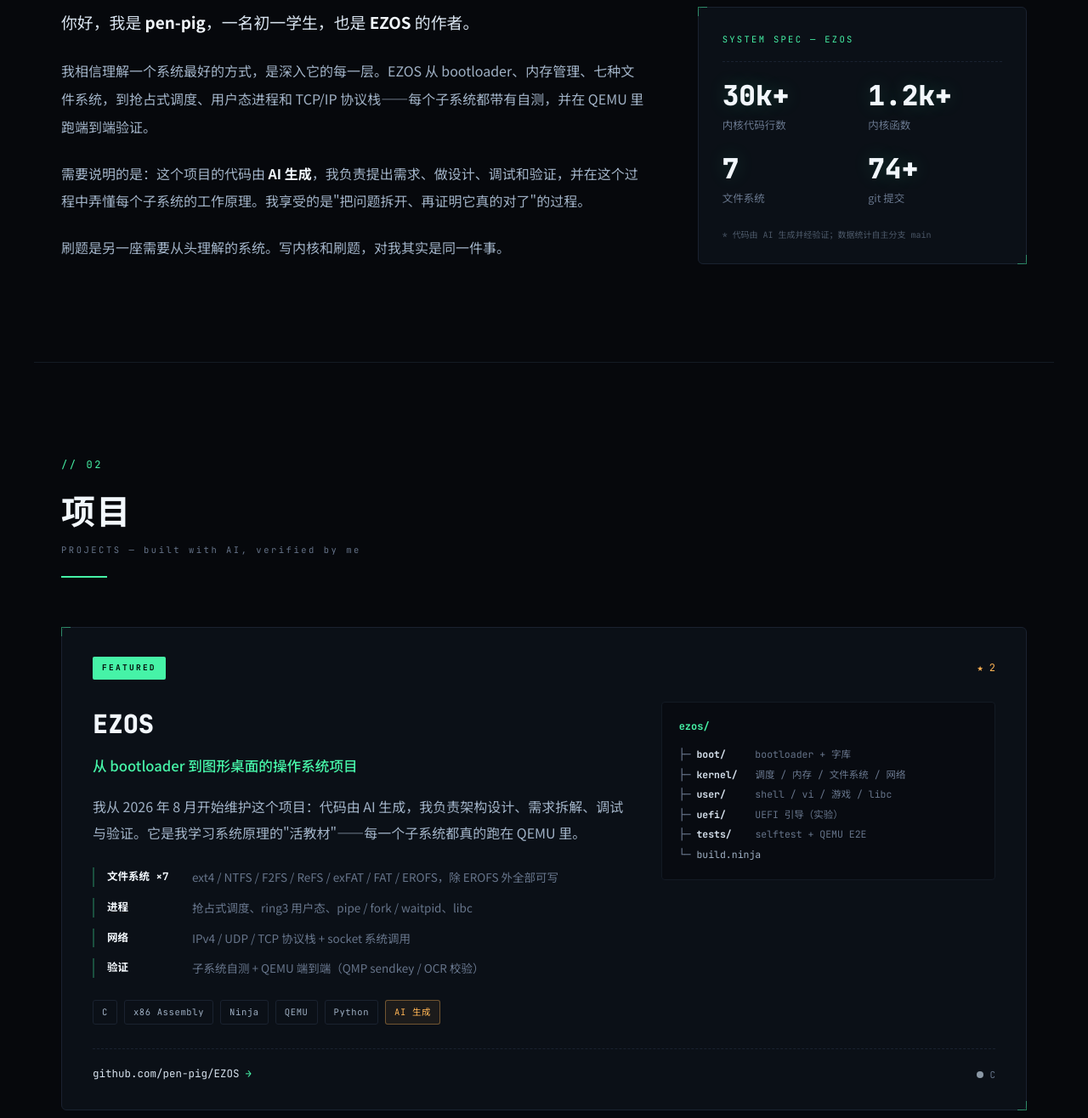
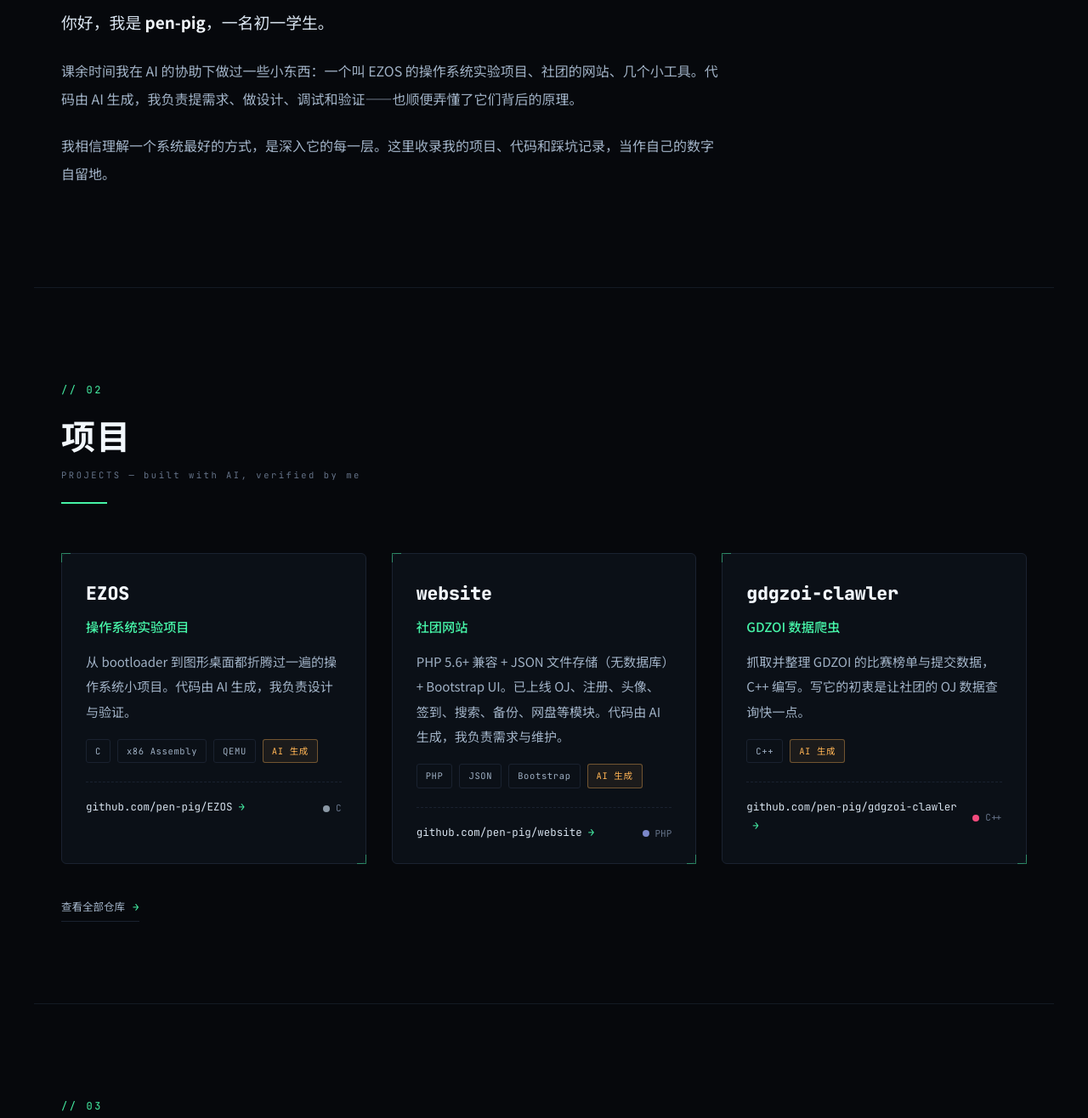
Before and after one commit to pen-pig/pen-pig.github.io, a plain HTML site: page index.html in a window 1280 px wide. Shown: the part 1160-2476 px from the top of the page at 85% size. Drawn offline with Linux system fonts and the light colour scheme.

Commit message:
content: EZOS 内容降权，一笔带过
- 关于章节删除 EZOS 规格卡与技术栈整段，改为并列小项目之一的一句话介绍
- 项目区 EZOS 由 FEATURED 大卡（含文件树/特性列表）降级为普通卡，与 website、gdgzoi-clawler 三卡平级
- hero bio / role / CURRENTLY 去掉 EZOS 强调；title 与 meta 不再以"EZOS 作者"定位
- boot log 终端保留终端美学，内容替换为通用欢迎序列，不再罗列内核技术细节
- ticker 替换为通用条目；导航与页脚 logo 去 ezos 字样

```diff
--- a/assets/css/style.css
+++ b/assets/css/style.css
@@ -527,10 +527,11 @@ b, strong { font-weight: 700; color: var(--text-strong); }
    ============================================================ */
 .about-grid {
   display: grid;
-  grid-template-columns: 1.28fr 0.72fr;
-  gap: 60px;
+  grid-template-columns: 1fr;
+  gap: 44px;
   align-items: start;
 }
+.about-text { max-width: 780px; }
 
 .about-text p {
   color: var(--dim);
@@ -728,7 +729,7 @@ b, strong { font-weight: 700; color: var(--text-strong); }
 
 .proj-row {
   display: grid;
-  grid-template-columns: 1fr 1fr;
+  grid-template-columns: repeat(3, 1fr);
   gap: 30px;
   margin-bottom: 34px;
 }
@@ -938,6 +939,7 @@ b, strong { font-weight: 700; color: var(--text-strong); }
   .about-grid { grid-template-columns: 1fr; gap: 44px; }
   .spec { position: static; }
   .proj-featured-grid { grid-template-columns: 1fr; gap: 30px; }
+  .proj-row { grid-template-columns: 1fr 1fr; }
   .oi-grid { grid-template-columns: 1fr; gap: 34px; }
 }
 
--- a/index.html
+++ b/index.html
@@ -3,10 +3,10 @@
 <head>
   <meta charset="UTF-8">
   <meta name="viewport" content="width=device-width, initial-scale=1.0">
-  <title>pen-pig · EZOS 作者的个人主页</title>
-  <meta name="description" content="pen-pig：初一学生、EZOS 作者、洛谷 OI 选手（UID 1860966）。项目代码由 AI 生成，我负责需求、设计与验证。这里收录我的项目与折腾记录。">
-  <meta property="og:title" content="pen-pig · EZOS 作者的个人主页">
-  <meta property="og:description" content="初一学生 · EZOS 作者 · 洛谷 OI 选手（UID 1860966）。代码由 AI 生成，我负责设计与验证。">
+  <title>pen-pig 的个人主页</title>
+  <meta name="description" content="pen-pig：初一学生、洛谷 OI 选手（UID 1860966）。项目代码由 AI 生成，我负责需求、设计与验证。这里收录我的项目与折腾记录。">
+  <meta property="og:title" content="pen-pig 的个人主页">
+  <meta property="og:description" content="初一学生 · 洛谷 OI 选手（UID 1860966）。代码由 AI 生成，我负责设计与验证。">
   <meta property="og:type" content="website">
   <meta property="og:url" content="https://pen-pig.github.io/">
   <meta name="theme-color" content="#06080c">
@@ -23,7 +23,7 @@
   <!-- ============ 导航 ============ -->
   <header class="nav" id="top">
     <a class="nav-logo" href="#top" aria-label="回到顶部">
-      <span class="nav-user">pen-pig@ezos</span><span class="nav-colon">:</span><span class="nav-path">~</span><span class="nav-dollar">$</span>
+      <span class="nav-user">pen-pig@home</span><span class="nav-colon">:</span><span class="nav-path">~</span><span class="nav-dollar">$</span>
     </a>
     <nav class="nav-links" aria-label="页面导航">
       <a href="#about" data-nav="about"><i>01</i>关于</a>
@@ -44,8 +44,8 @@
         <div class="hero-id">
           <p class="tape"><span>PERSONAL HOMEPAGE</span><span class="tape-dim">// EST.2026</span></p>
           <h1 class="hero-name"><span id="heroName">pen-pig</span><span class="caret" aria-hidden="true"></span></h1>
-          <p class="hero-role">初一学生 · EZOS 作者 · OI 选手</p>
-          <p class="hero-bio">我在 AI 的协助下从 bootloader 开始搭建一个操作系统，课余在洛谷刷题。这里是我的数字自留地——项目、代码与踩坑记录，都放在这儿。</p>
+          <p class="hero-role">初一学生 · OI 选手 · 爱折腾代码</p>
+          <p class="hero-bio">课余写代码、刷题，也在 AI 的协助下维护几个小项目。这里是我的数字自留地——项目、代码与踩坑记录，都放在这儿。</p>
           <div class="hero-cta">
             <a class="btn btn-primary" href="#projects">查看项目<i aria-hidden="true">→</i></a>
             <a class="btn btn-ghost" href="https://www.luogu.com.cn/user/1860966" target="_blank" rel="noopener noreferrer">洛谷 · UID 1860966</a>
@@ -53,7 +53,7 @@
           <ul class="hero-meta">
             <li><span>STATUS</span><b class="ok">ONLINE</b></li>
             <li><span>LOCATION</span><b>中国 · GMT+8</b></li>
-            <li><span>CURRENTLY</span><b>EZOS + 刷题</b></li>
+            <li><span>CURRENTLY</span><b>刷题 + 折腾小项目</b></li>
           </ul>
         </div>
 
@@ -61,21 +61,18 @@
           <div class="term panel">
             <div class="term-bar">
               <span class="term-dots" aria-hidden="true"><i></i><i></i><i></i></span>
-              <span class="term-title">ezos@pen-pig: ~/boot.log</span>
+              <span class="term-title">pen-pig: ~/boot.log</span>
               <span class="term-size">80×24</span>
             </div>
             <div class="term-body" id="bootLog">
-              <p><span class="t">[    0.000000]</span> EZOS kernel 1.0.0 booting ...</p>
-              <p><span class="t">[    0.004182]</span> scheduler: preemptive, 8 task slots</p>
-              <p><span class="t">[    0.118937]</span> memory: pmm pool 0xA00000-0x1000000 online</p>
-              <p><span class="t">[    0.402516]</span> fs: ext4 ntfs f2fs refs exfat fat mounted</p>
-              <p><span class="t">[    1.033204]</span> net: ipv4 / udp / tcp / socket up</p>
-              <p><span class="t">[    1.871550]</span> userland: pipe fork waitpid libc ready</p>
-              <p><span class="t">[    2.530118]</span> gui: desktop online</p>
+              <p><span class="t">[    0.000000]</span> booting pen-pig.homepage ...</p>
+              <p><span class="t">[    0.004182]</span> loading: curiosity, code, coffee</p>
+              <p><span class="t">[    0.118937]</span> mounting /projects /notes /memories</p>
+              <p><span class="t">[    1.033204]</span> net: luogu uid 1860966 online</p>
               <p class="ok"><span class="t">[    3.000000]</span> login: pen-pig — welcome home ✓</p>
             </div>
           </div>
-          <p class="fig-cap">FIG.01 — EZOS 启动序列，boot log 风格还原</p>
+          <p class="fig-cap">FIG.01 — 终端美学，boot log 风格</p>
         </div>
 
       </div>
@@ -85,7 +82,7 @@
     <!-- ============ TICKER ============ -->
     <div class="ticker" aria-hidden="true">
       <div class="ticker-track" id="tickerTrack">
-        <span>EZOS KERNEL — 7 FILESYSTEMS</span><b>//</b><span>PREEMPTIVE SCHEDULER</span><b>//</b><span>RING3 USERLAND</span><b>//</b><span>TCP/IP STACK</span><b>//</b><span>LUOGU UID 1860966</span><b>//</b><span>CODE BY AI — VERIFIED BY ME</span><b>//</b><span>QEMU E2E TESTED</span><b>//</b>
+        <span>HELLO WORLD</span><b>//</b><span>LUOGU UID 1860966</span><b>//</b><span>CODE BY AI — VERIFIED BY ME</span><b>//</b><span>LEARNING BY BUILDING</span><b>//</b><span>EST. 2026</span><b>//</b><span>MADE WITH CURIOSITY</span><b>//</b>
       </div>
     </div>
 
@@ -98,33 +95,10 @@
       </header>
       <div class="about-grid">
         <div class="about-text reveal">
-          <p class="lead">你好，我是 <strong>pen-pig</strong>，一名初一学生，也是 <strong>EZOS</strong> 的作者。</p>
-          <p>我相信理解一个系统最好的方式，是深入它的每一层。EZOS 从 bootloader、内存管理、七种文件系统，到抢占式调度、用户态进程和 TCP/IP 协议栈——每个子系统都带有自测，并在 QEMU 里跑端到端验证。</p>
-          <p>需要说明的是：这个项目的代码由 <strong>AI 生成</strong>，我负责提出需求、做设计、调试和验证，并在这个过程中弄懂每个子系统的工作原理。我享受的是"把问题拆开、再证明它真的对了"的过程。</p>
-          <p>刷题是另一座需要从头理解的系统。写内核和刷题，对我其实是同一件事。</p>
+          <p class="lead">你好，我是 <strong>pen-pig</strong>，一名初一学生。</p>
+          <p>课余时间我在 AI 的协助下做过一些小东西：一个叫 EZOS 的操作系统实验项目、社团的网站、几个小工具。代码由 AI 生成，我负责提需求、做设计、调试和验证——也顺便弄懂了它们背后的原理。</p>
+          <p>我相信理解一个系统最好的方式，是深入它的每一层。这里收录我的项目、代码和踩坑记录，当作自己的数字自留地。</p>
         </div>
-        <aside class="spec panel reveal">
-          <div class="spec-title">SYSTEM SPEC — EZOS</div>
-          <div class="spec-grid">
-            <div class="spec-item">
-              <b class="spec-num" data-target="30" data-suffix="k+">30k+</b>
-              <span>内核代码行数</span>
-            </div>
-            <div class="spec-item">
-              <b class="spec-num" data-target="1.2" data-suffix="k+">1.2k+</b>
-              <span>内核函数</span>
-            </div>
-            <div class="spec-item">
-              <b class="spec-num" data-target="7">7</b>
-              <span>文件系统</span>
-            </div>
-            <div class="spec-item">
-              <b class="spec-num" data-target="74" data-suffix="+">74+</b>
-              <span>git 提交</span>
-            </div>
-          </div>
-          <p class="spec-note">* 代码由 AI 生成并经验证；数据统计自主分支 main</p>
-        </aside>
       </div>
     </section>
 
@@ -136,36 +110,14 @@
         <p class="sec-sub">PROJECTS — built with AI, verified by me</p>
       </header>
 
-      <article class="proj-featured panel reveal">
-        <div class="proj-banner">
-          <span class="proj-flag">FEATURED</span>
-          <span class="proj-stars" title="GitHub Stars">★ 2</span>
-        </div>
-        <div class="proj-featured-grid">
-          <div class="proj-featured-main">
+      <div class="proj-row">
+        <article class="proj panel reveal">
           <h3 class="proj-name">EZOS</h3>
-            <p class="proj-tagline">从 bootloader 到图形桌面的操作系统项目</p>
-            <p class="proj-desc">我从 2026 年 8 月开始维护这个项目：代码由 AI 生成，我负责架构设计、需求拆解、调试与验证。它是我学习系统原理的"活教材"——每一个子系统都真的跑在 QEMU 里。</p>
-            <ul class="proj-feats">
-              <li><b>文件系统 ×7</b><span>ext4 / NTFS / F2FS / ReFS / exFAT / FAT / EROFS，除 EROFS 外全部可写</span></li>
-              <li><b>进程</b><span>抢占式调度、ring3 用户态、pipe / fork / waitpid、libc</span></li>
-              <li><b>网络</b><span>IPv4 / UDP / TCP 协议栈 + socket 系统调用</span></li>
-              <li><b>验证</b><span>子系统自测 + QEMU 端到端（QMP sendkey / OCR 校验）</span></li>
-            </ul>
+          <p class="proj-tagline">操作系统实验项目</p>
+          <p class="proj-desc">从 bootloader 到图形桌面都折腾过一遍的操作系统小项目。代码由 AI 生成，我负责设计与验证。</p>
           <div class="proj-tags">
-              <span>C</span><span>x86 Assembly</span><span>Ninja</span><span>QEMU</span><span>Python</span>
+            <span>C</span><span>x86 Assembly</span><span>QEMU</span>
             <span class="chip chip-ai">AI 生成</span>
-            </div>
-          </div>
-          <div class="proj-tree" aria-hidden="true">
-            <div class="tree-title">ezos/</div>
-            <pre>├─ <span class="tree-dir">boot/</span>     bootloader + 字库
-├─ <span class="tree-dir">kernel/</span>   调度 / 内存 / 文件系统 / 网络
-├─ <span class="tree-dir">user/</span>     shell / vi / 游戏 / libc
-├─ <span class="tree-dir">uefi/</span>     UEFI 引导（实验）
-├─ <span class="tree-dir">tests/</span>    selftest + QEMU E2E
-└─ <span class="tree-file">build.ninja</span></pre>
-          </div>
           </div>
           <div class="proj-foot">
             <a class="proj-link" href="https://github.com/pen-pig/EZOS" target="_blank" rel="noopener noreferrer">github.com/pen-pig/EZOS<i aria-hidden="true">→</i></a>
@@ -173,7 +125,6 @@
           </div>
         </article>
 
-      <div class="proj-row">
         <article class="proj panel reveal">
           <h3 class="proj-name">website</h3>
           <p class="proj-tagline">社团网站</p>
@@ -264,7 +215,7 @@
   <!-- ============ 页脚 ============ -->
   <footer class="footer">
     <div class="footer-inner">
-      <span class="footer-logo">pen-pig@ezos:~$</span>
+      <span class="footer-logo">pen-pig:~$</span>
       <span class="footer-note">© 2026 pen-pig — 用好奇心与 AI 造东西</span>
       <a class="footer-top" href="#top">回到顶部<i aria-hidden="true">↑</i></a>
     </div>
```
Lines whose indentation alone changed are shown as unchanged.
